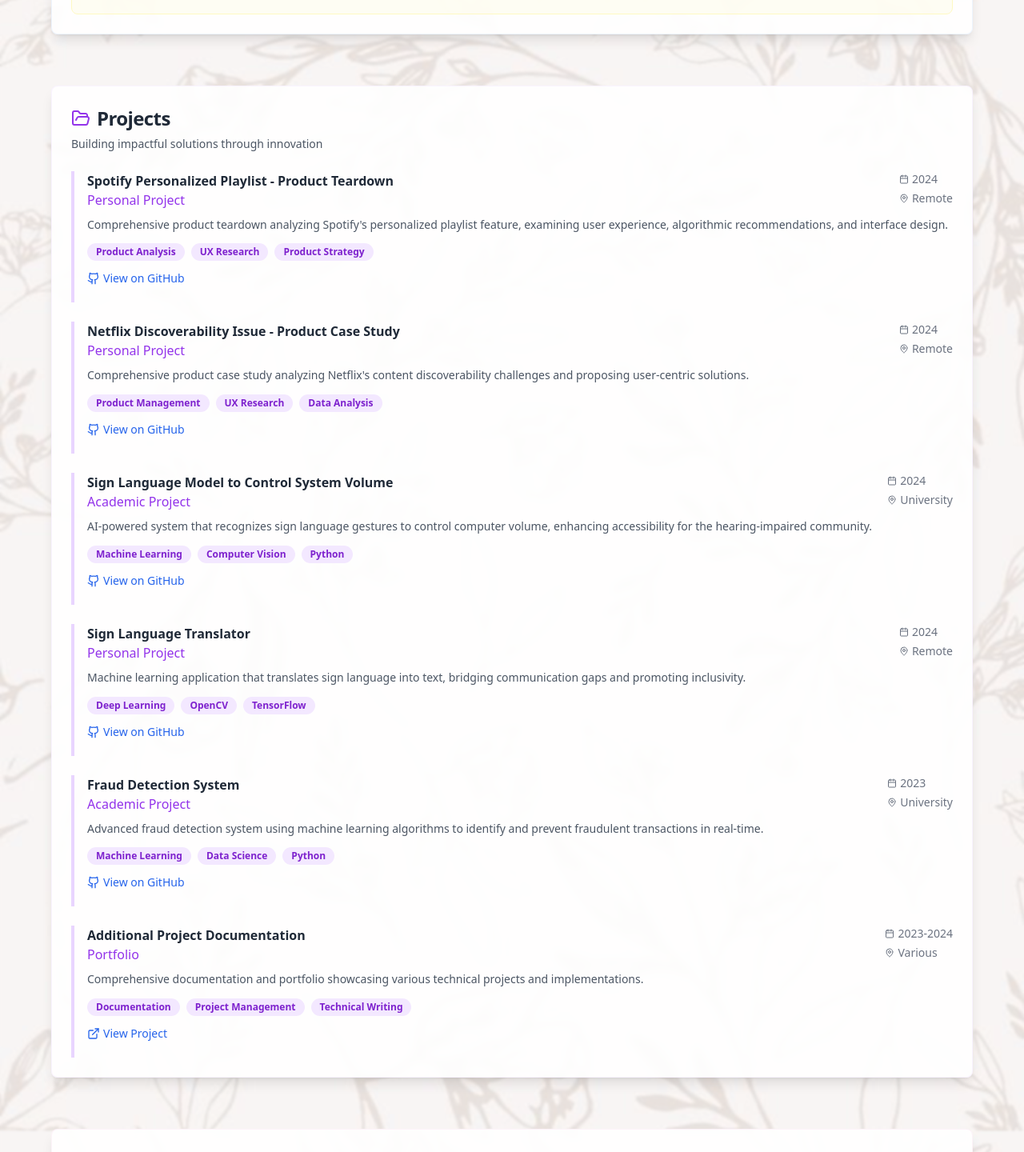
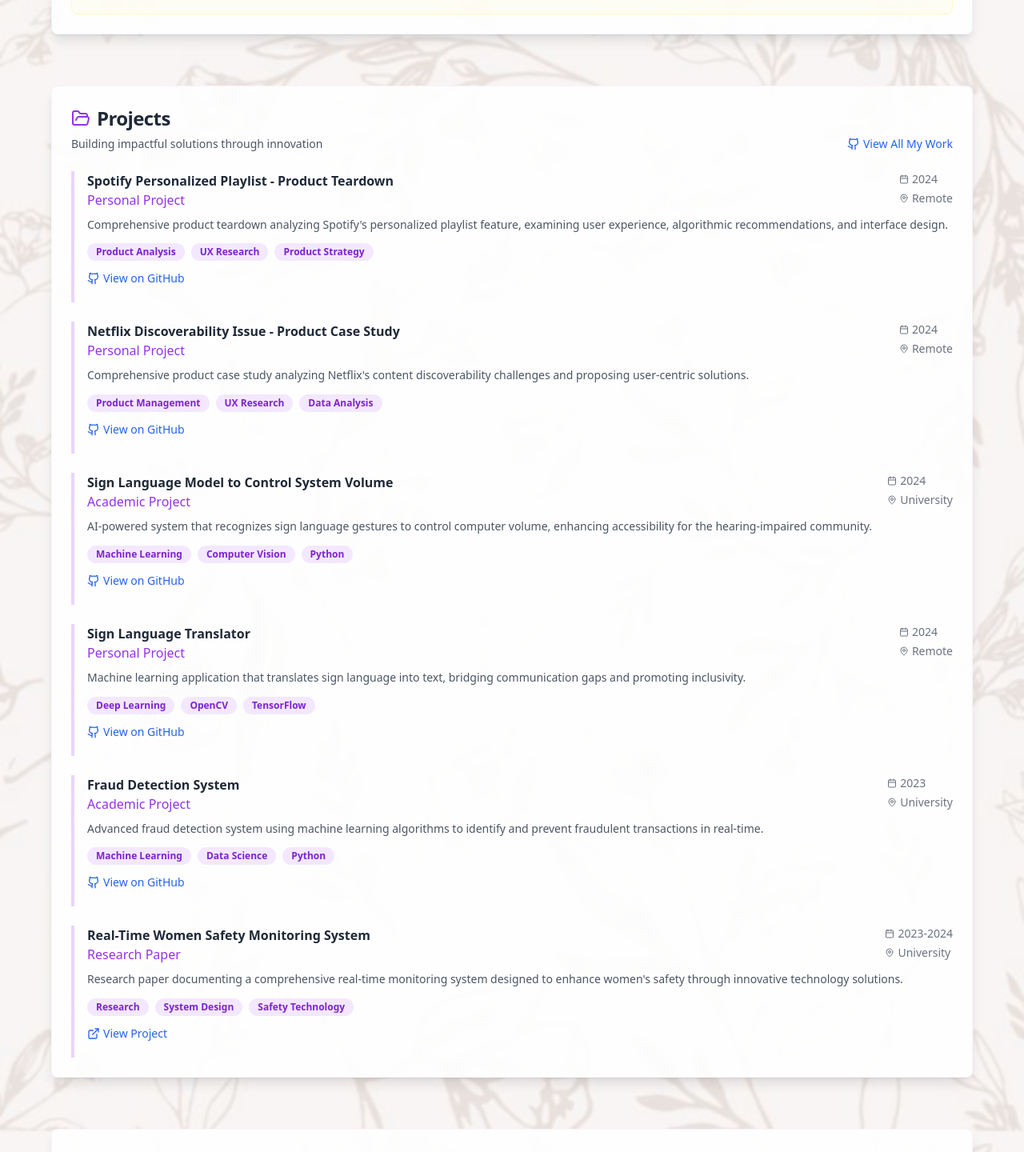
Before and after one commit to Tanvi42069/my-web-wonderland-craft, a React (Vite) app: page / in a window 1280 px wide. Shown: the part 3136-4576 px from the top of the page at 80% size. Built offline with nearby package versions, Linux system fonts and the light colour scheme.

Commit message:
Add GitHub link and update project details
- Added a link to the user's GitHub profile at the top of the page.
- Changed "Additional Project Documentation" to "Research Paper".
- Updated the link for "Real-Time Women Safety Monitoring System".

```diff
--- a/src/components/PortfolioSection.tsx
+++ b/src/components/PortfolioSection.tsx
@@ -1,3 +1,4 @@
+
 import { Card, CardContent, CardDescription, CardHeader, CardTitle } from "@/components/ui/card";
 import { Badge } from "@/components/ui/badge";
 import { Button } from "@/components/ui/button";
@@ -63,12 +64,12 @@ const PortfolioSection = () => {
       link: "https://github.com/Tanvi42069/Fraud-Detection"
     },
     {
-      title: "Additional Project Documentation",
-      company: "Portfolio",
+      title: "Real-Time Women Safety Monitoring System",
+      company: "Research Paper",
       period: "2023-2024",
-      location: "Various",
-      description: "Comprehensive documentation and portfolio showcasing various technical projects and implementations.",
-      skills: ["Documentation", "Project Management", "Technical Writing"],
+      location: "University",
+      description: "Research paper documenting a comprehensive real-time monitoring system designed to enhance women's safety through innovative technology solutions.",
+      skills: ["Research", "System Design", "Safety Technology"],
       link: "https://drive.google.com/file/d/1I9KDq2Fb49kz7_em_F-TWl73auOmayqu/view"
     }
   ];
@@ -247,8 +248,17 @@ const PortfolioSection = () => {
                 <FolderOpen className="w-6 h-6 text-purple-600" />
                 Projects
               </CardTitle>
-              <CardDescription className="text-gray-600">
-                Building impactful solutions through innovation
+              <CardDescription className="text-gray-600 flex items-center justify-between">
+                <span>Building impactful solutions through innovation</span>
+                <a
+                  href="https://github.com/Tanvi42069?tab=repositories"
+                  target="_blank"
+                  rel="noopener noreferrer"
+                  className="flex items-center gap-1 text-blue-600 hover:text-blue-700 text-sm font-medium"
+                >
+                  <Github className="w-4 h-4" />
+                  View All My Work
+                </a>
               </CardDescription>
             </CardHeader>
             <CardContent className="space-y-6">
```
